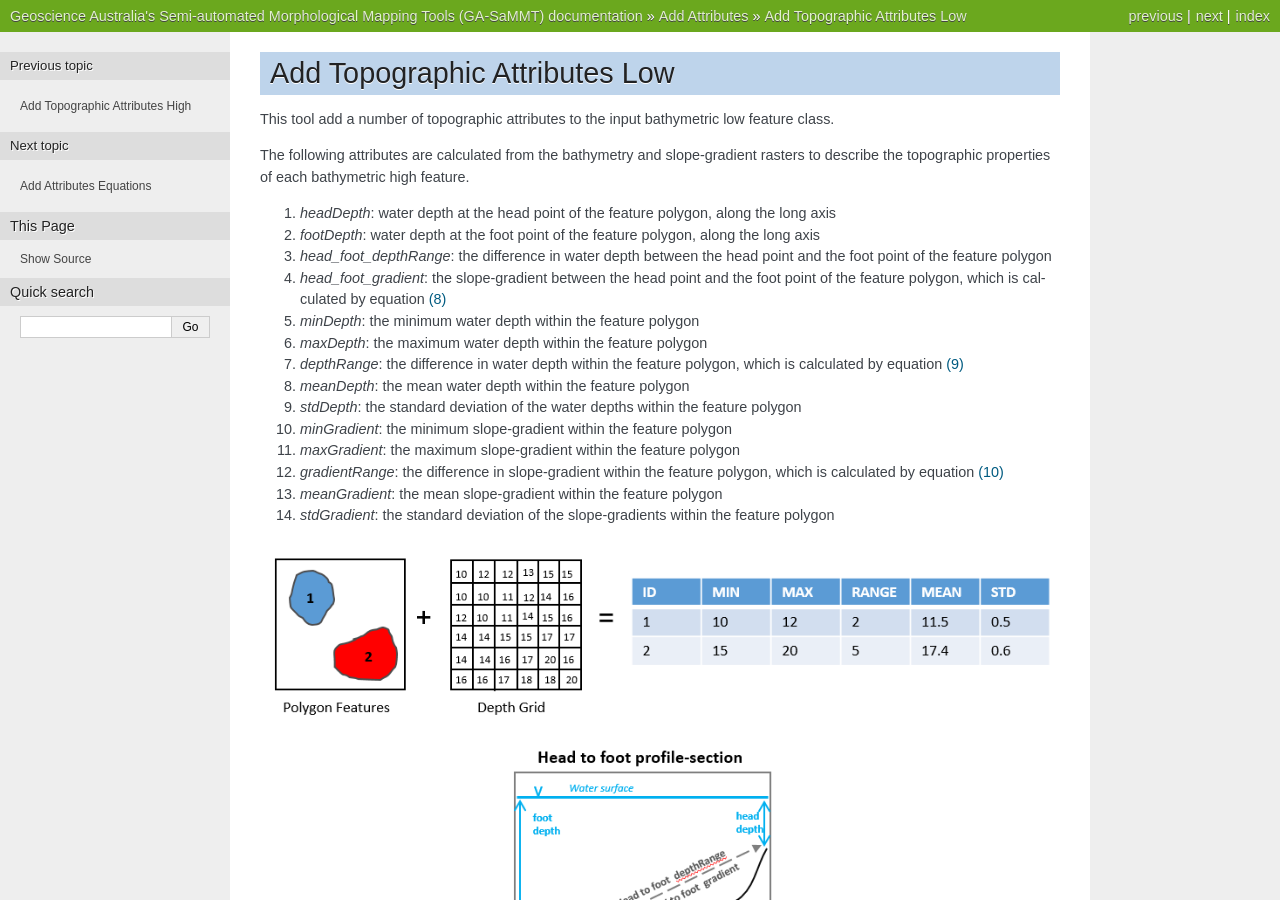
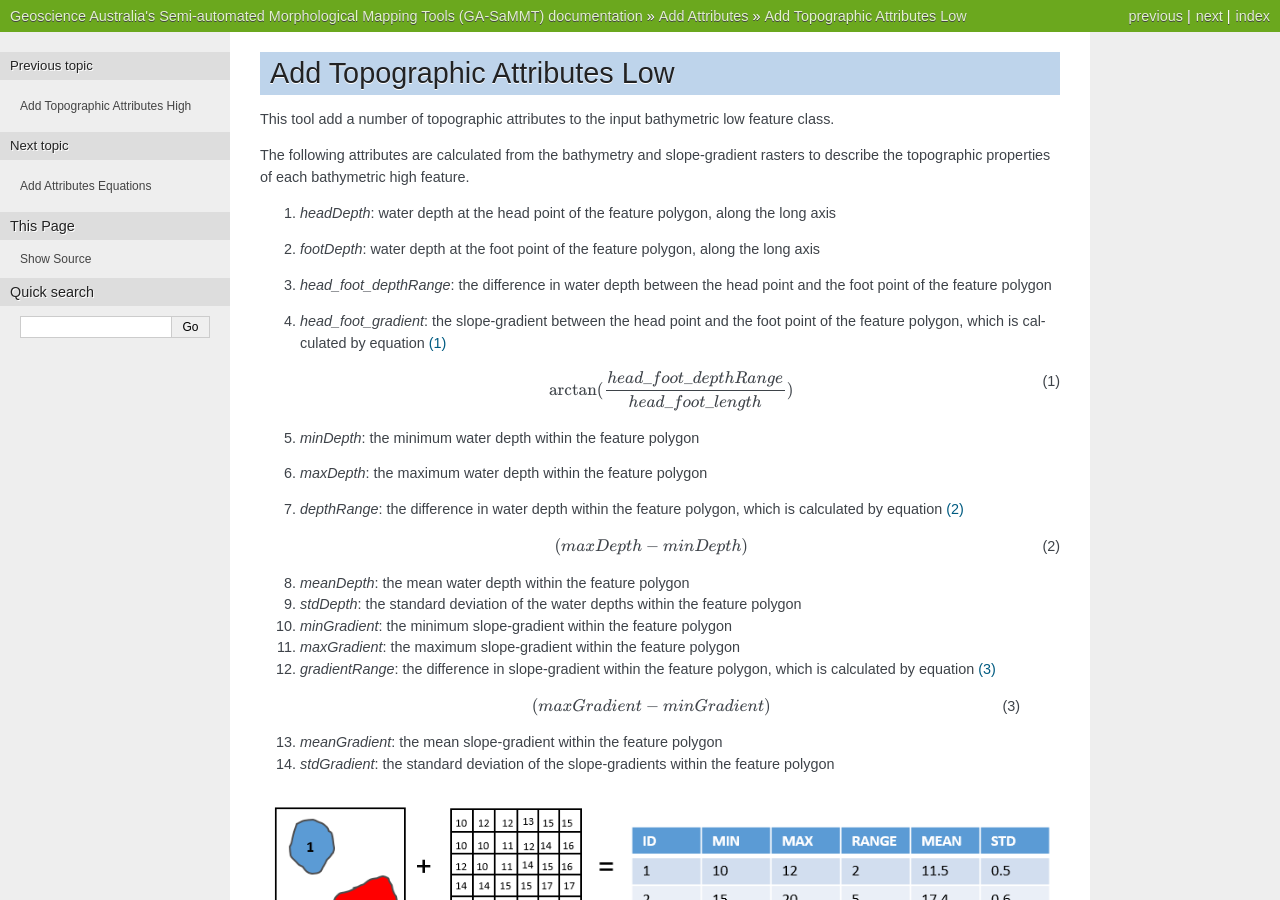
Before and after one commit to GeoscienceAustralia/GA-SaMMT, a Sphinx documentation site: the page built from docs/source/add_topographic_attributes_low.rst, in a window 1280 px wide and 900 px high. Built offline with Sphinx 7.4.7, drawn with Linux system fonts in a browser that asks for light colours.

Commit message:
Reworked equations to be listed within the dot point lists. Ignoring the fact that duplicates equations are defined and individually referenced.

```diff
--- a/docs/source/add_topographic_attributes_low.rst
+++ b/docs/source/add_topographic_attributes_low.rst
@@ -9,15 +9,33 @@ The following attributes are calculated from the bathymetry and slope-gradient r
 1. *headDepth*: water depth at the head point of the feature polygon, along the long axis
 2. *footDepth*: water depth at the foot point of the feature polygon, along the long axis
 3. *head_foot_depthRange*: the difference in water depth between the head point and the foot point of the feature polygon
-4. *head_foot_gradient*: the slope-gradient between the head point and the foot point of the feature polygon, which is calculated by equation :eq:`slope-gradient`
+4. *head_foot_gradient*: the slope-gradient between the head point and the foot point of the feature polygon, which is calculated by equation :eq:`slope-gradient-low`
+
+   .. math::
+     :label: slope-gradient-low
+
+     \arctan(\frac{head\_foot\_depthRange}{head\_foot\_length})
+
 5. *minDepth*: the minimum water depth within the feature polygon
 6. *maxDepth*: the maximum water depth within the feature polygon
-7. *depthRange*: the difference in water depth within the feature polygon, which is calculated by equation :eq:`depth-range`
+7. *depthRange*: the difference in water depth within the feature polygon, which is calculated by equation :eq:`depth-range-low`
+
+.. math::
+   :label: depth-range-low
+
+    (maxDepth - minDepth)
+
 8. *meanDepth*: the mean water depth within the feature polygon
 9. *stdDepth*: the standard deviation of the water depths within the feature polygon
 10. *minGradient*: the minimum slope-gradient within the feature polygon
 11. *maxGradient*: the maximum slope-gradient within the feature polygon
-12. *gradientRange*: the difference in slope-gradient within the feature polygon, which is calculated by equation :eq:`gradient-range`
+12. *gradientRange*: the difference in slope-gradient within the feature polygon, which is calculated by equation :eq:`gradient-range-low`
+
+   .. math::
+     :label: gradient-range-low
+
+     (maxGradient - minGradient)
+
 13. *meanGradient*: the mean slope-gradient within the feature polygon
 14. *stdGradient*: the standard deviation of the slope-gradients within the feature polygon
 
```
Also changed, not shown: docs/source/add_topographic_attributes_high.rst (+14 -2 lines).
